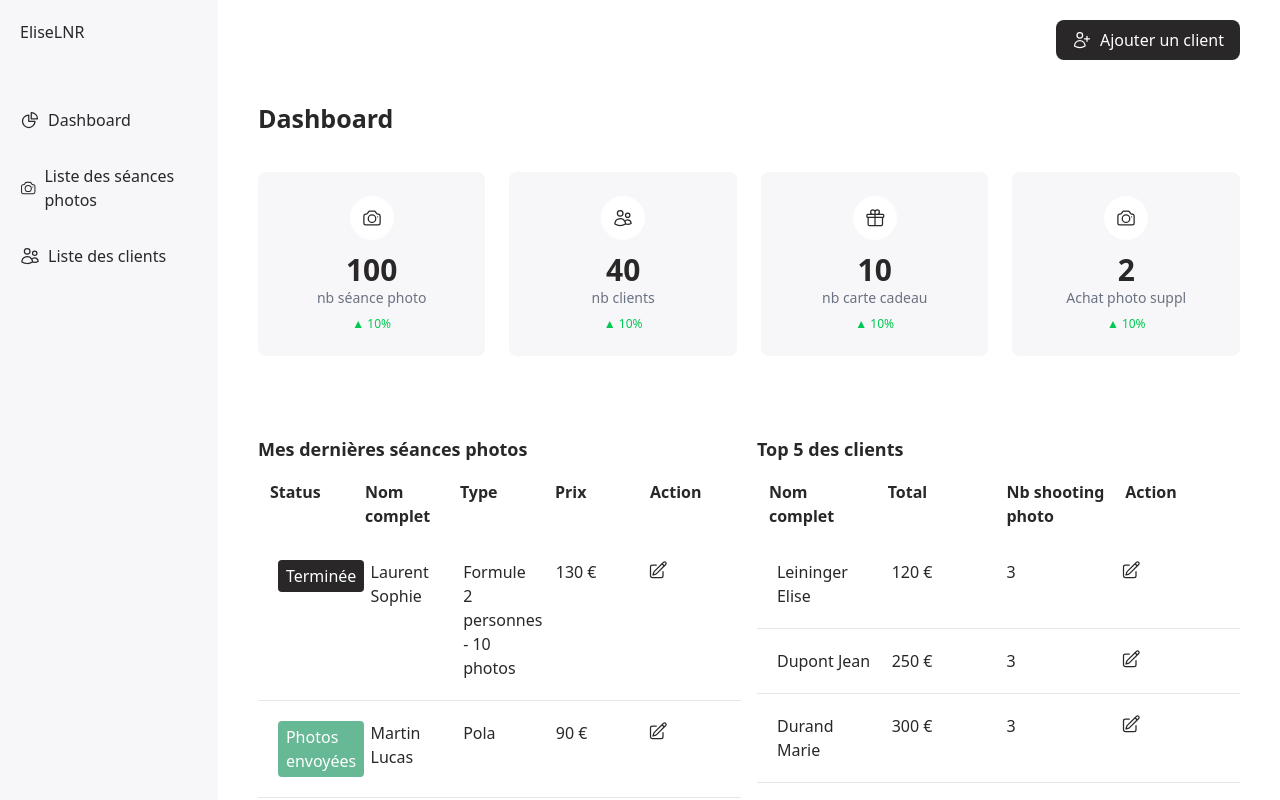
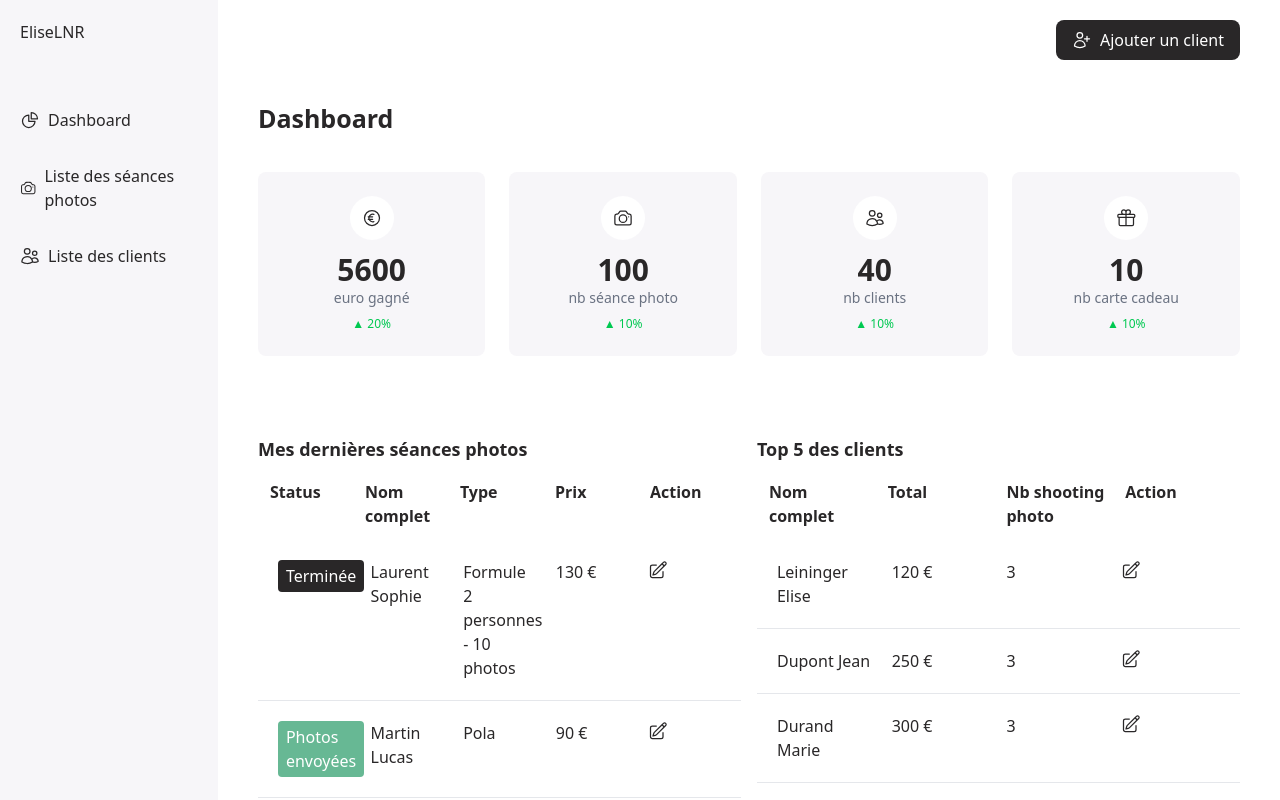
Before and after one commit to EliseLei/eliselnr-backoffice, a React (Create React App) app: page / in a window 1280 px wide. Shown: the top 800 px of the page. Built offline with nearby package versions, Linux system fonts and the light colour scheme.

Commit message:
updated dashboard

```diff
--- a/src/components/Common/Menu.jsx
+++ b/src/components/Common/Menu.jsx
@@ -5,7 +5,7 @@ class Menu extends React.Component {
   render() {
     return (
       <div className="min-h-screen p-5 bg-secondary">
-        <p className="">EliseLNR</p>
+        <p>EliseLNR</p>
         <Navbar />
       </div>
     );
--- a/src/components/Dashboard/Dashboard.jsx
+++ b/src/components/Dashboard/Dashboard.jsx
@@ -1,11 +1,17 @@
 import React, { Component } from "react";
 import { Statistique } from "..";
-import { Camera, Users, Gift } from "../Icons";
+import { Camera, Users, Gift, CurrencyEuro } from "../Icons";
 
 class Dashboard extends Component {
   render() {
     return (
       <div className="grid grid-cols-4 gap-6 py-6">
+        <Statistique
+          icon={<CurrencyEuro />}
+          number="5600"
+          title="euro gagné"
+          percent="20"
+        />
         <Statistique
           icon={<Camera />}
           number="100"
@@ -24,12 +30,6 @@ class Dashboard extends Component {
           title="nb carte cadeau"
           percent="10"
         />
-        <Statistique
-          icon={<Camera />}
-          number="2"
-          title="Achat photo suppl"
-          percent="10"
-        />
       </div>
     );
   }
--- /dev/null
+++ b/src/components/Icons/CurrencyEuro.jsx
@@ -0,0 +1,20 @@
+function CurrencyEuro({ className = "size-5", ...props }) {
+  return (
+    <svg
+      xmlns="http://www.w3.org/2000/svg"
+      fill="none"
+      viewBox="0 0 24 24"
+      strokeWidth={1.5}
+      stroke="currentColor"
+      className={className}
+    >
+      <path
+        strokeLinecap="round"
+        strokeLinejoin="round"
+        d="M14.25 7.756a4.5 4.5 0 1 0 0 8.488M7.5 10.5h5.25m-5.25 3h5.25M21 12a9 9 0 1 1-18 0 9 9 0 0 1 18 0Z"
+      />
+    </svg>
+  );
+}
+
+export default CurrencyEuro;
--- a/src/components/Icons/index.js
+++ b/src/components/Icons/index.js
@@ -1,5 +1,6 @@
 export { default as Camera } from './Camera';
 export { default as ChartPie } from './ChartPie';
+export { default as CurrencyEuro } from './CurrencyEuro';
 export { default as Gift } from './Gift';
 export { default as PencilSquare } from './PencilSquare';
 export { default as PlusCircle } from './PlusCircle';
--- a/src/output.css
+++ b/src/output.css
@@ -195,6 +195,9 @@
 @layer utilities {
   .absolute {
     position: absolute;
+  }
+  .fixed {
+    position: fixed;
   }
   .relative {
     position: relative;
```
